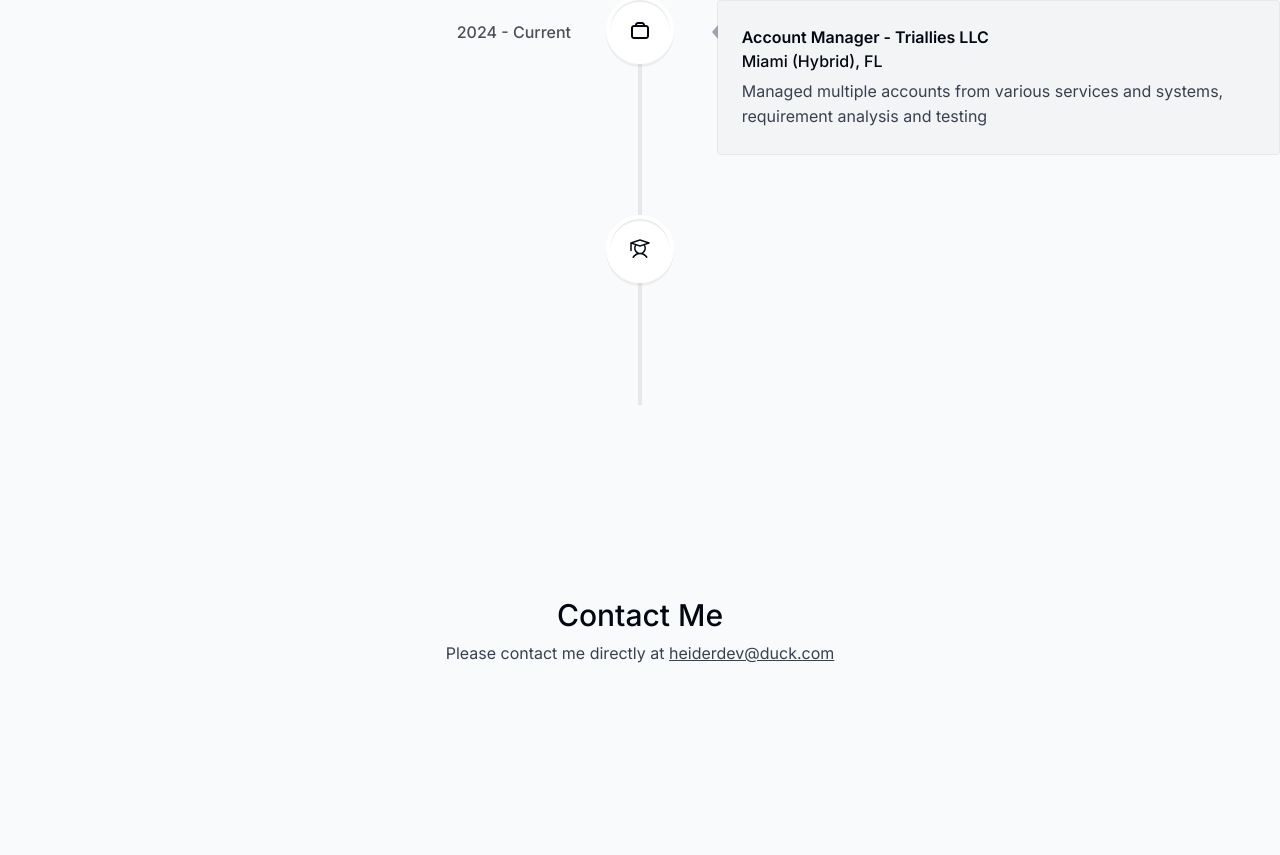
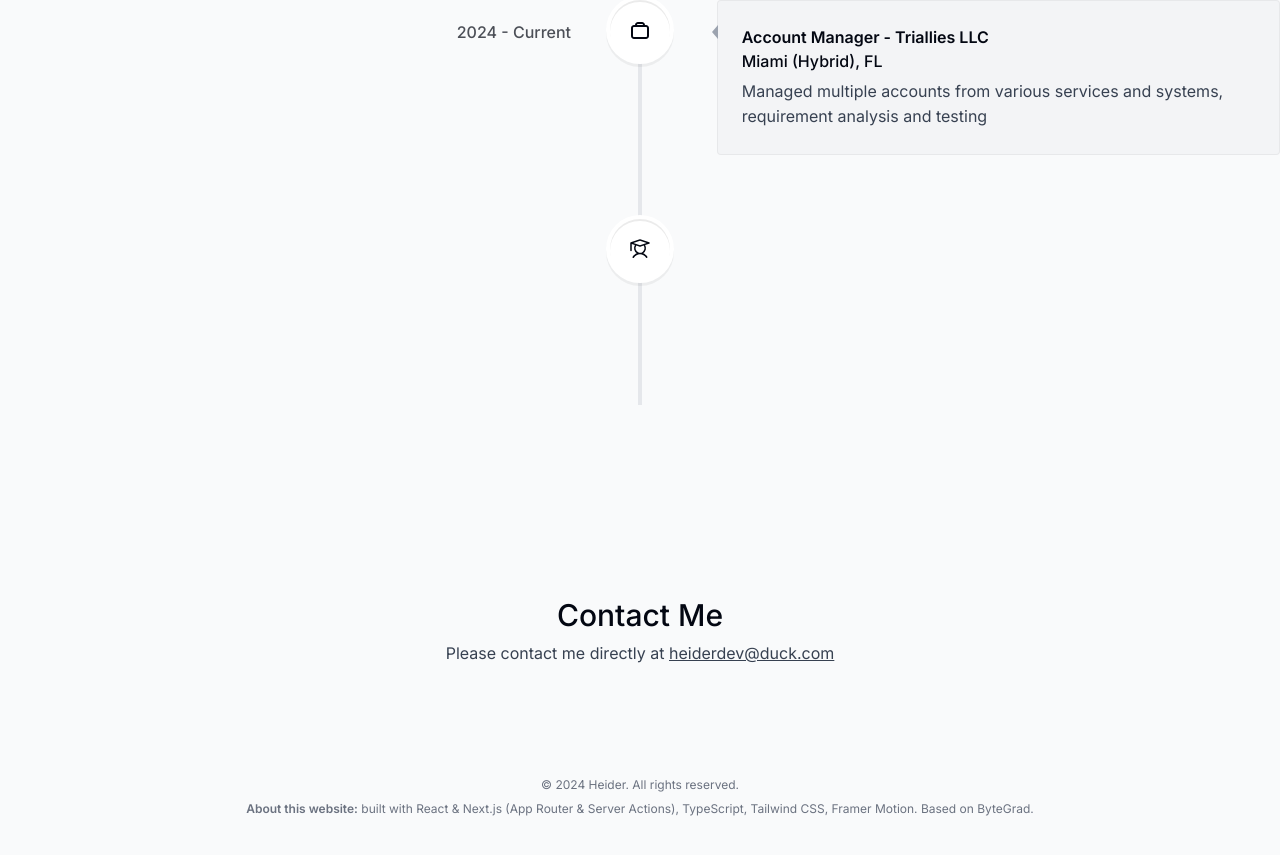
Before and after one commit to HighDeFing/highdefing.github.io, a Next.js app: page / in a window 1280 px wide. Shown: the part 4198-5053 px from the top of the page. Before the commit the page ends 4975 px from the top, so only its background shows below. Built offline with nearby package versions, Linux system fonts and the light colour scheme.

Commit message:
create footer

```diff
--- a/app/layout.tsx
+++ b/app/layout.tsx
@@ -3,6 +3,7 @@
 import "./globals.css";
 import Header from "@/components/header";
 import ActiveSectionContextProvider from "@/context/active-section-context";
+import Footer from "@/components/footer";
 
 const inter = Inter({ subsets: ["latin"] });
 
@@ -29,6 +30,7 @@
       <ActiveSectionContextProvider>
           <Header />
           {children}
+          <Footer />
       </ActiveSectionContextProvider>
 
       </body>
--- /dev/null
+++ b/components/footer.tsx
@@ -0,0 +1,19 @@
+import React from 'react';
+
+export default function Footer() {
+
+    const year = new Date().getFullYear()
+
+    return (
+        <footer className="mb-10 px-4 text-center text-gray-500">
+            <small className="mb-2 block text-xs">
+                &copy; { year } Heider. All rights reserved.
+            </small>
+            <p className="text-xs">
+                <span className="font-semibold">About this website:</span> built with
+                React & Next.js (App Router & Server Actions), TypeScript, Tailwind CSS,
+                Framer Motion. Based on ByteGrad.
+            </p>
+        </footer>
+    );
+}
```
